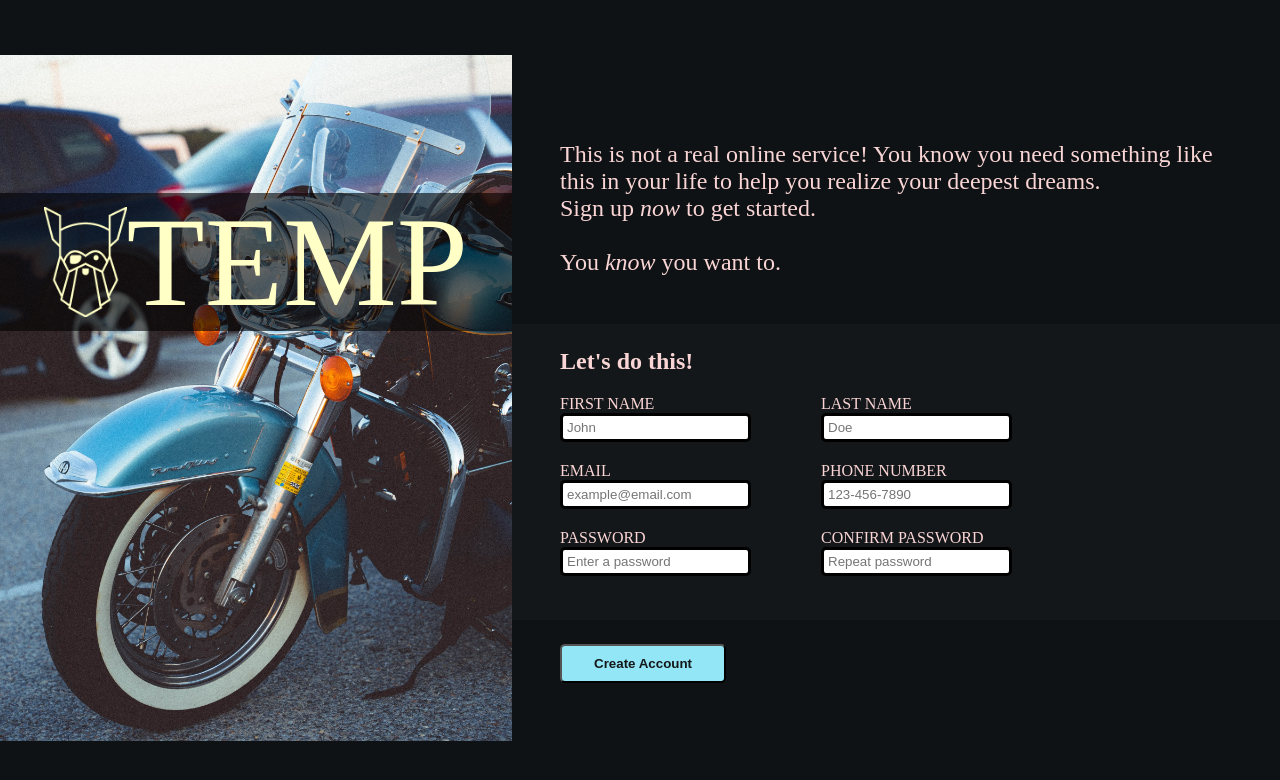
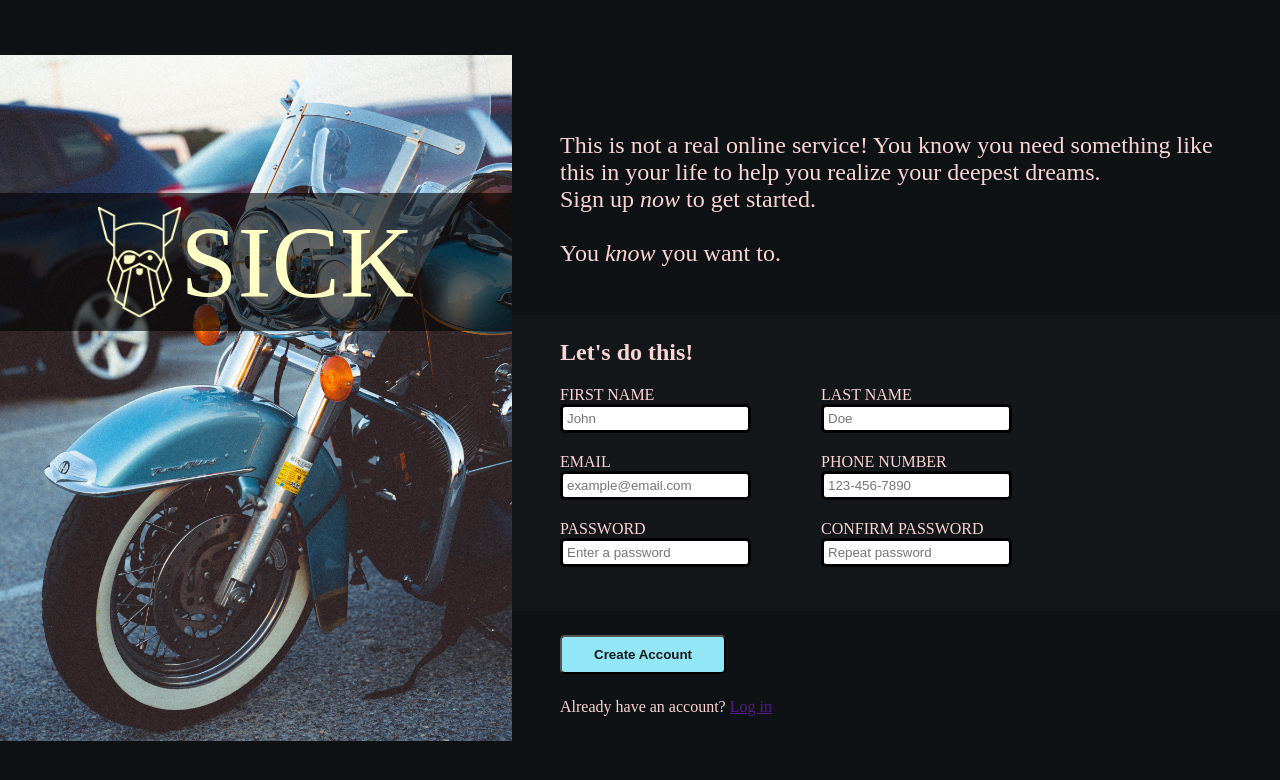
Before and after one commit to rhkim1292/sign-up-form, a plain HTML site: page index.html in a window 1280 px wide. Drawn offline with Linux system fonts and the light colour scheme.

Commit message:
Add the login text under the submit button
The "Log in" part of the login text is a link that just sends the user
to the current page since a login page is not being implemented yet.

```diff
--- a/index.html
+++ b/index.html
@@ -12,7 +12,7 @@
 			<img src="./stevosdisposable-SVuhugMvK6Y-unsplash.jpg" class="bg" />
 			<div class="splash-logo-container flex-container">
 				<img src="./odin-lined.png" />
-				<p>TEMP</p>
+				<p>SICK</p>
 			</div>
 		</div>
 		<form action="" method="get" class="right-section flex-container">
@@ -111,6 +111,7 @@
 			<div class="button-container">
 				<button type="submit">Create Account</button>
 			</div>
+			<p class="login-text">Already have an account? <a href="">Log in</a></p>
 		</form>
 		<script src="./script.js"></script>
 	</body>
--- a/style.css
+++ b/style.css
@@ -1,6 +1,6 @@
 :root {
     --splash-logo-section-width: 40vw;
-    --splash-font-size: 10vw;
+    --splash-font-size: 8vw;
     --right-section-horizontal-padding: 3rem;
     --right-section-vertical-padding: calc(var(--right-section-horizontal-padding) / 2);
 }
@@ -107,6 +107,11 @@ p.flavor-text,
     padding: var(--right-section-vertical-padding) var(--right-section-horizontal-padding);
 }
 
+p.login-text {
+    padding-left: var(--right-section-horizontal-padding);
+    margin: 0;
+}
+
 p.flavor-text {
     font-size: 1.5rem;
 }
```
